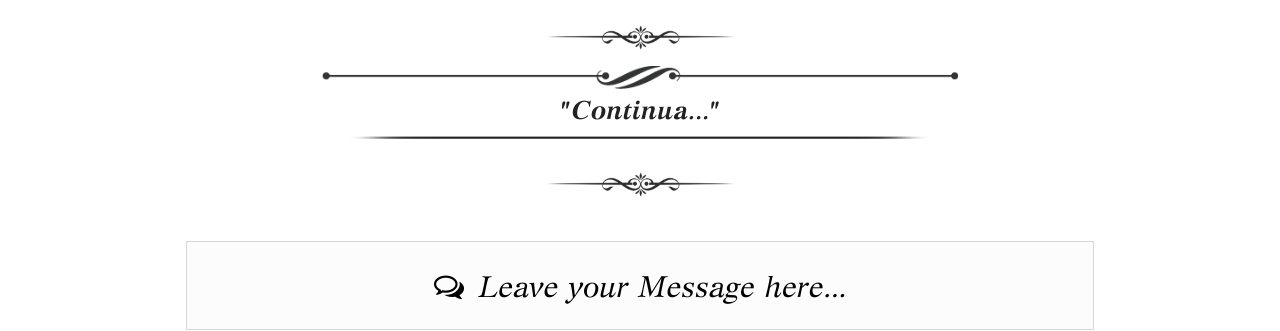
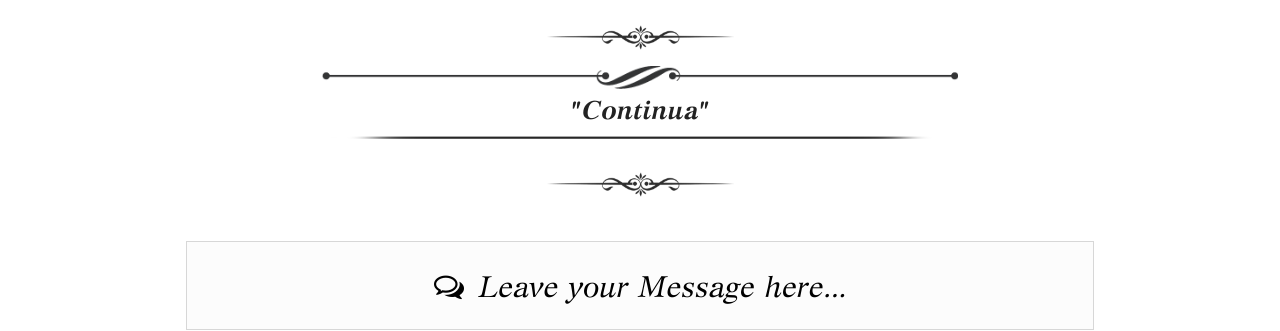
Before and after one commit to Agt-Morgu5/agt-morgu5.github.io, a Jekyll site: the page built from _posts/blog/views/2015-11-14-no-more-flags.md, in a window 1280 px wide and 900 px high, scrolled down 2142 px. Shown: the part 327-658 px from the top of the window. Built offline with Jekyll 4.4.1, drawn with Linux system fonts in a browser that asks for light colours; nearby versions of some CDN libraries; comment, search, counter and statistics services are not loaded.

Commit message:
test-bats

```diff
--- a/_posts/blog/views/2015-11-14-no-more-flags.md
+++ b/_posts/blog/views/2015-11-14-no-more-flags.md
@@ -23,7 +23,7 @@ author: Morgu5
 
 <div class="text-divider"></div>
 
-<div class="central-quote">"Continua..."</div>
+<div class="central-quote">"Continua"</div>
 
  <div class="text-divider"></div>
 <figure>
```
